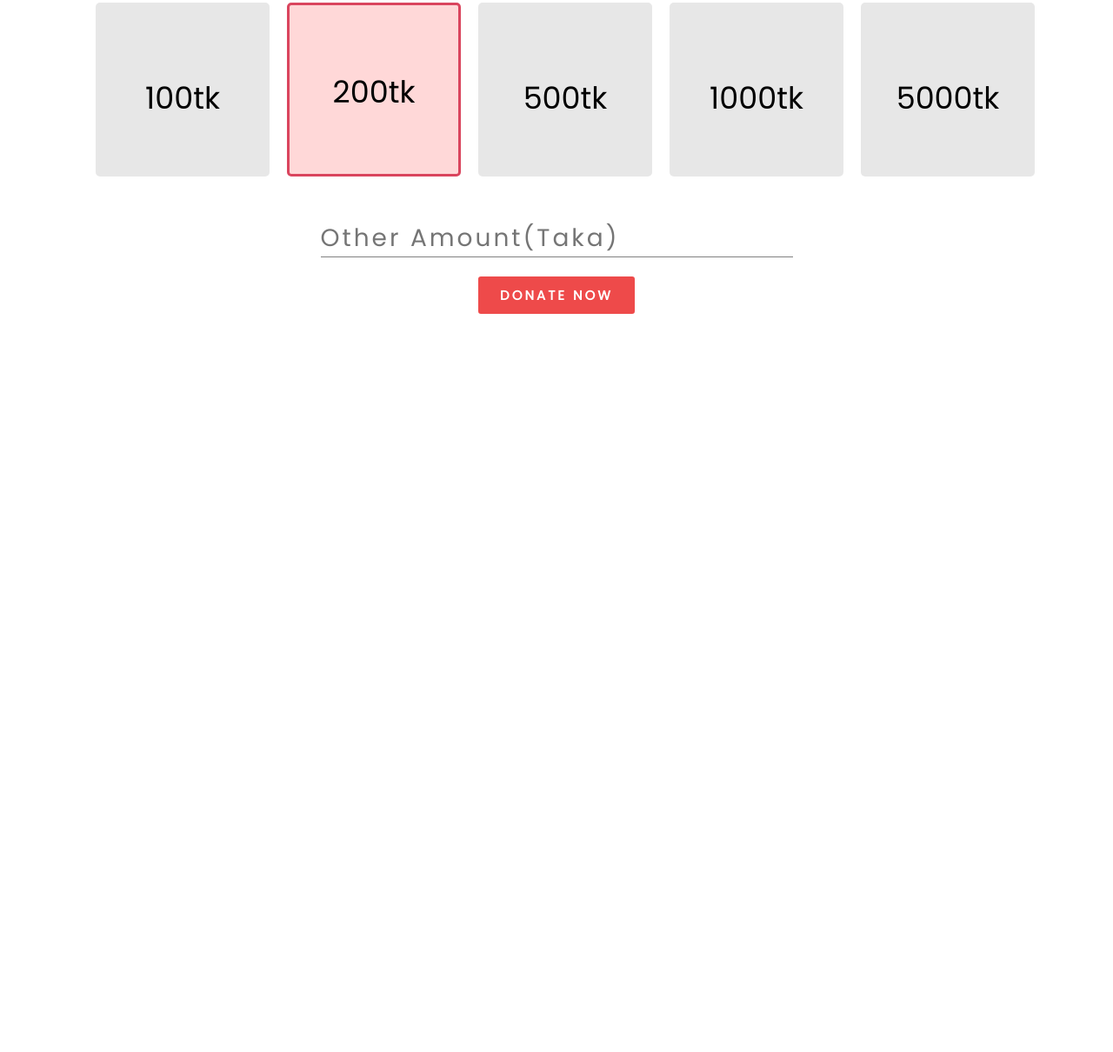
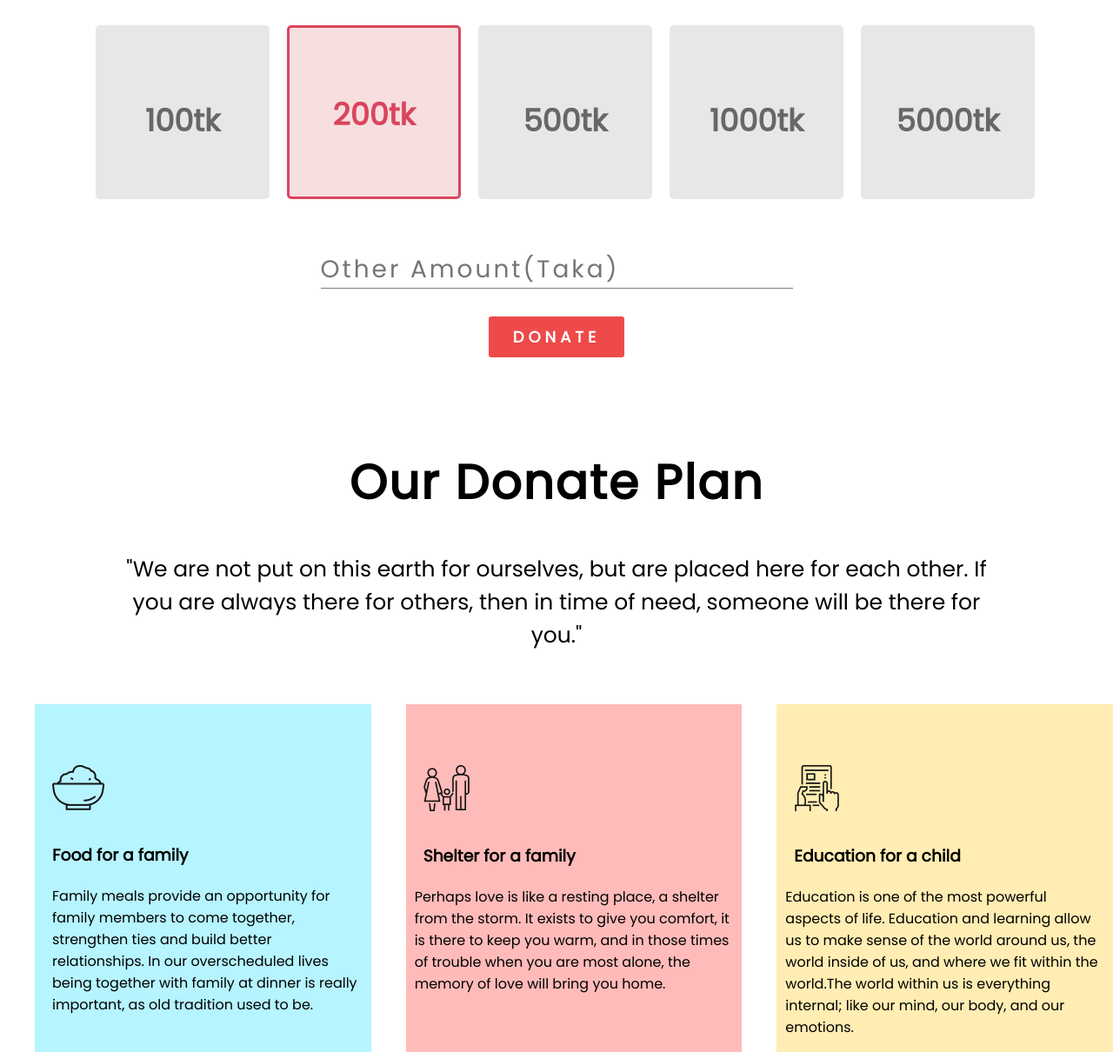
Before and after one commit to shafiulshuvo9/Developer-portfolio-assignment-1, a plain HTML site: page index.html in a window 1280 px wide. Shown: the part 1160-2370 px from the top of the page at 87% size. Before the commit the page ends 1573 px from the top, so only its background shows below. Drawn offline with Linux system fonts and the light colour scheme.

Commit message:
flex-card added

```diff
--- a/index.html
+++ b/index.html
@@ -41,7 +41,49 @@
       </div>
       <input class="placeholder" placeholder="Other Amount(Taka)" />
       <br />
-      <button class="btn">Donate now</button>
+      <button class="btn">Donate</button>
+    </section>
+    <section class="donate-plan">
+      <div class="donate-content">
+        <h1>Our Donate Plan</h1>
+        <p>
+          "We are not put on this earth for ourselves, but are placed here for
+          each other. If you are always there for others, then in time of need,
+          someone will be there for you."
+        </p>
+      </div>
+      <div class="flex-card">
+        <div class="card1">
+          <img class="img1" src="icons/food.png" alt="" />
+          <h3 class="title1">Food for a family</h3>
+          <p>
+            Family meals provide an opportunity for family members to come
+            together, strengthen ties and build better relationships. In our
+            overscheduled lives being together with family at dinner is really
+            important, as old tradition used to be.
+          </p>
+        </div>
+        <div class="card2">
+          <img class="img1" src="icons/shelter.png" alt="" />
+          <h3 class="title1">Shelter for a family</h3>
+          <p>
+            Perhaps love is like a resting place, a shelter from the storm. It
+            exists to give you comfort, it is there to keep you warm, and in
+            those times of trouble when you are most alone, the memory of love
+            will bring you home.
+          </p>
+        </div>
+        <div class="card3">
+          <img class="img1" src="icons/Frame-1.png" alt="" />
+          <h3 class="title1">Education for a child</h3>
+          <p>
+            Education is one of the most powerful aspects of life. Education and
+            learning allow us to make sense of the world around us, the world
+            inside of us, and where we fit within the world.The world within us
+            is everything internal; like our mind, our body, and our emotions.
+          </p>
+        </div>
+      </div>
     </section>
   </body>
 </html>
--- a/style.css
+++ b/style.css
@@ -63,7 +63,7 @@
   letter-spacing: 2px;
 }
 .donate-content p {
-  font-size: 30px;
+  font-size: 25px;
   padding-bottom: 40px;
 }
 .flex-container {
@@ -76,22 +76,27 @@
   width: 200px;
   height: 200px;
   background-color: rgb(231, 231, 231);
+  color: rgb(105, 102, 102);
   text-align: center;
   line-height: 200px;
   margin-left: 20px;
   font-size: 35px;
+  font-weight: bold;
   border-radius: 5px;
   padding-top: 10px;
+  margin-bottom: 10px;
 }
 .flexbox-border {
   width: 200px;
   height: 200px;
-  background-color: rgb(255, 216, 216);
+  background-color: rgb(247, 223, 223);
+  color: rgb(218, 69, 94);
   border: 3px solid rgb(218, 69, 94);
   text-align: center;
   line-height: 200px;
   margin-left: 20px;
   font-size: 35px;
+  font-weight: bold;
   border-radius: 5px;
 }
 .placeholder {
@@ -104,15 +109,62 @@
 .btn {
   color: rgb(255, 255, 255);
   background-color: rgb(238, 74, 74);
-  margin-top: 20px;
-  margin-bottom: 50px;
-  padding: 10px 25px;
+  margin-top: 30px;
+  margin-bottom: 70px;
+  padding: 10px 28px;
   border: 2px solid white;
   border-radius: 5px;
-  font-size: 15px;
+  font-size: 18px;
   text-transform: uppercase;
   font-weight: 600;
-  letter-spacing: 3px;
+  letter-spacing: 5px;
   cursor: pointer;
   transition: 0.5s;
 }
+.donate-plan {
+  text-align: center;
+  margin-top: 20px;
+}
+.donate-content p {
+  margin: 20px 120px;
+}
+.flex-card {
+  display: flex;
+  justify-content: center;
+}
+.card1 {
+  width: 400px;
+  height: 400px;
+  text-align: left;
+  background-color: rgb(182, 244, 255);
+  padding: 10px;
+  margin-left: 40px;
+}
+.img1 {
+  padding-top: 60px;
+  padding-bottom: 30px;
+  padding-left: 10px;
+}
+.title1 {
+  padding-bottom: 20px;
+  padding-left: 10px;
+}
+.card1 p {
+  padding-left: 10px;
+}
+.card2 {
+  width: 400px;
+  height: 400px;
+  text-align: left;
+  background-color: rgb(255, 187, 185);
+  padding: 10px;
+  margin-left: 40px;
+}
+.card3 {
+  width: 400px;
+  height: 400px;
+  text-align: left;
+  background-color: rgb(255, 237, 179);
+  padding: 10px;
+  margin-left: 40px;
+}
```
